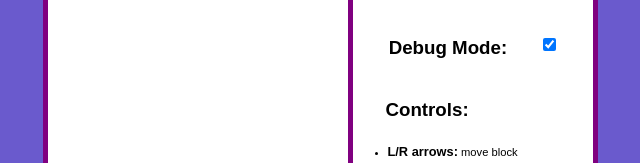
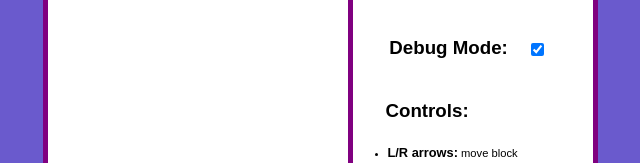
Before and after one commit to mlacosta/Marian-TETRIS, a plain HTML site: page index.html in a window 1280 px wide. Shown: the part 362-525 px from the top of the page, 320-960 px from the left. Drawn offline with Linux system fonts and the light colour scheme; a web font is replaced by a local one.

Commit message:
ver 1.2.1 improved layout

```diff
--- a/resources/CSS/style.css
+++ b/resources/CSS/style.css
@@ -98,6 +98,12 @@ h3{
     justify-content: space-evenly;
     width: 100%;
     align-content: center;
+    margin-left: 14px;
+}
+
+#debug-switch{
+    margin-top: 6px;
+    margin-right: 40px;
 }
 
 #score, #level{
--- a/resources/JS/main.js
+++ b/resources/JS/main.js
@@ -15,7 +15,7 @@ import {Block,blockFactory} from './blocks.js';
 import {Game, levelUpflag, setLevelUpflag, displayScore, setdisplayScore,scoreCounter,setScoreCounter} from './game.js';
 import {inputHandler} from './utils.js';
 
-let version = '1.2.0';
+let version = '1.2.1';
 
 let playfield = document.getElementById('playfield');
 let next = document.getElementById('next');
```
